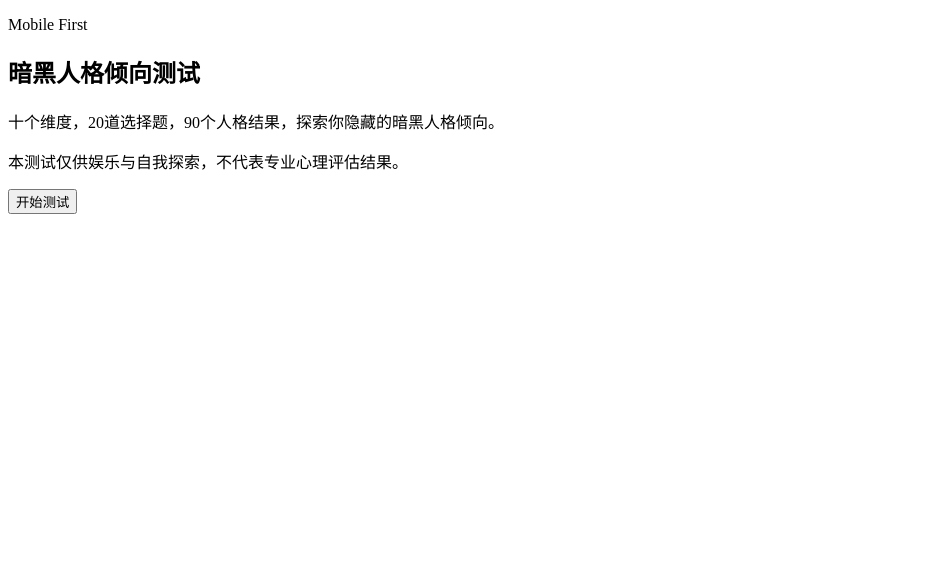
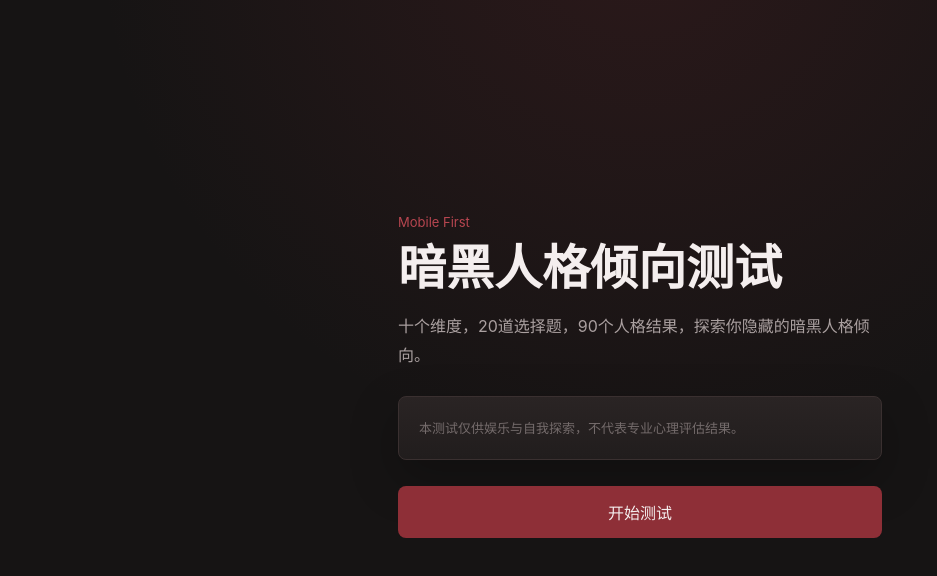
Before and after one commit to gfaeshAJKdr/10, a plain HTML site: page index.html in a window 1280 px wide. Shown: the whole page, without its empty margins (0-937 px from the left). Drawn offline with Linux system fonts and the light colour scheme; files whose address does not match are found by name.

Commit message:
Update index.html

```diff
--- a/index.html
+++ b/index.html
@@ -4,8 +4,8 @@
     <meta charset="UTF-8" />
     <meta name="viewport" content="width=device-width, initial-scale=1.0" />
     <title>暗黑人格倾向测试</title>
-    <link rel="stylesheet"./base.css" />
-  </head>
+    <link rel="stylesheet" href="./base.css" />
+</head>
   <body>
     <div id="app"></div>
     <script type="module" src="/src/main.js"></script>
```
